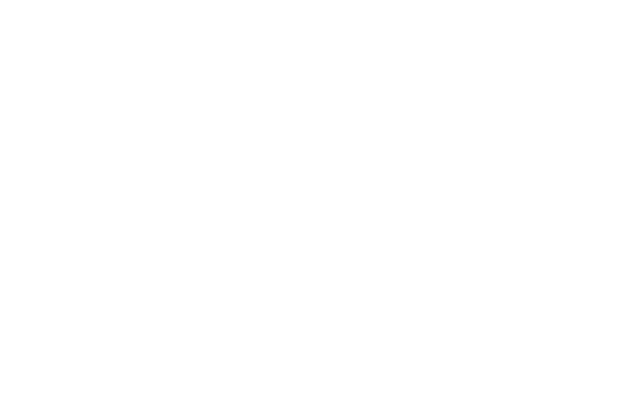
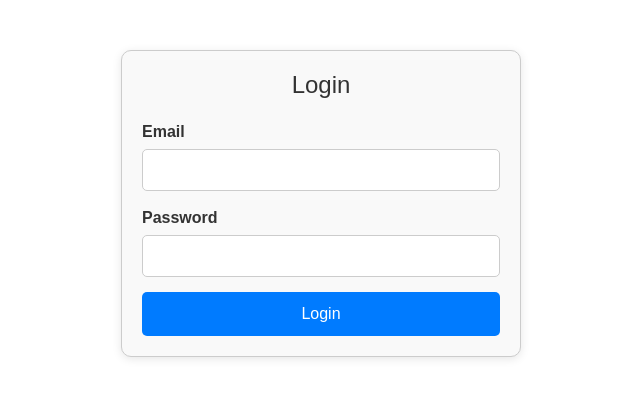
Before and after one commit to Bayelbek/IKTZAP, a React (Create React App) app: page /LoginForm in a window 1280 px wide. Before the commit this address had no page. Shown: the top 398 px of the page, without its empty margins (319-959 px from the left). Built offline with nearby package versions, Linux system fonts and the light colour scheme; a web font is replaced by a local one.

Commit message:
login and  register

```diff
--- a/package.json
+++ b/package.json
@@ -20,7 +20,7 @@
     "react-hook-form": "^7.51.2",
     "react-router-dom": "^6.22.3",
     "react-scripts": "5.0.1",
-    "typescript": "^5.4.4",
+    "typescript": "^4.9.5",
     "web-vitals": "^2.1.4"
   },
   "scripts": {
--- a/src/App.js
+++ b/src/App.js
@@ -5,7 +5,8 @@
 import Categories from "./components/pages/categories/index.tsx";
 import Shop from "./components/pages/shops";
 import Contacts from "./components/pages/contacts";
-
+import RegistrationForm from "./components/Register/index.js"
+import LoginForm from "./components/LoginForm"
 import Vnedorojnik from "./components/pages/categories/vnedorojnik/index.tsx";
 import ToyotaLc200 from "./components/pages/categories/vnedorojnik/toyota_lc_200";
 import ToyotaLc200Electric from "./components/pages/categories/vnedorojnik/toyota_lc_200/Электричество";
@@ -22,6 +23,8 @@
           <Route path="/contacts" element={<Contacts />} />
           <Route path="/category/:id" element={<Vnedorojnik />} />
           <Route path="/toyota_lc_200" element={<ToyotaLc200 />} />
+          <Route path="/registrationForm" element={<RegistrationForm />} />
+          <Route path="/LoginForm" element={<LoginForm />} />
           <Route
             path="/toyota_lc_200_electric"
             element={<ToyotaLc200Electric />}
--- /dev/null
+++ b/src/components/LoginForm/index.js
@@ -0,0 +1,85 @@
+import React, { useState } from 'react';
+import '../../css/pages/LoginForm/loginForm.css'; // Импортируем стили
+
+function LoginForm() {
+  const [formData, setFormData] = useState({
+    email: '',
+    password: '',
+  });
+
+  const [errors, setErrors] = useState({});
+  const [submitted, setSubmitted] = useState(false);
+
+  const handleChange = (e) => {
+    const { name, value } = e.target;
+    setFormData({
+      ...formData,
+      [name]: value,
+    });
+  };
+
+  const validateForm = () => {
+    const errors = {};
+
+    if (!formData.email.trim()) {
+      errors.email = 'Email is required';
+    } else if (!/\S+@\S+\.\S+/.test(formData.email)) {
+      errors.email = 'Email is invalid';
+    }
+
+    if (!formData.password) {
+      errors.password = 'Password is required';
+    }
+
+    return errors;
+  };
+
+  const handleSubmit = (e) => {
+    e.preventDefault();
+    const errors = validateForm();
+    setErrors(errors);
+
+    if (Object.keys(errors).length === 0) {
+      setSubmitted(true);
+      console.log('Form submitted:', formData);
+      // Здесь можно добавить логику для отправки данных на сервер
+    }
+  };
+
+  return (
+    <div className='loginForm'>
+      <h2 className='title'>Login</h2>
+      {submitted ? (
+        <p className='successMessage'>Login successful!</p>
+      ) : (
+        <form onSubmit={handleSubmit}>
+          <div className='formGroup'>
+            <label className='label'>Email</label>
+            <input
+              type="email"
+              name="email"
+              value={formData.email}
+              onChange={handleChange}
+              className='input'
+            />
+            {errors.email && <p className='error'>{errors.email}</p>}
+          </div>
+          <div className='formGroup'>
+            <label className='label'>Password</label>
+            <input
+              type="password"
+              name="password"
+              value={formData.password}
+              onChange={handleChange}
+              className='input'
+            />
+            {errors.password && <p className='error'>{errors.password}</p>}
+          </div>
+          <button type="submit" className='submitButton'>Login</button>
+        </form>
+      )}
+    </div>
+  );
+}
+
+export default LoginForm;
--- /dev/null
+++ b/src/components/Register/index.js
@@ -0,0 +1,120 @@
+import React, { useState } from 'react';
+import  '../../css/pages/RegistrationForm/registration.css';
+
+function Registration() {
+    const [formData, setFormData] = useState({
+      username: '',
+      email: '',
+      password: '',
+      confirmPassword: '',
+    });
+
+    const [errors, setErrors] = useState({});
+    const [submitted, setSubmitted] = useState(false);
+
+    const handleChange = (e) => {
+      const { name, value } = e.target;
+      setFormData({
+        ...formData,
+        [name]: value,
+      });
+    };
+
+    const validateForm = () => {
+      const errors = {};
+
+      if (!formData.username.trim()) {
+        errors.username = 'Username is required';
+      }
+
+      if (!formData.email.trim()) {
+        errors.email = 'Email is required';
+      } else if (!/\S+@\S+\.\S+/.test(formData.email)) {
+        errors.email = 'Email is invalid';
+      }
+
+      if (!formData.password) {
+        errors.password = 'Password is required';
+      } else if (formData.password.length < 6) {
+        errors.password = 'Password must be at least 6 characters';
+      }
+
+      if (formData.password !== formData.confirmPassword) {
+        errors.confirmPassword = 'Passwords do not match';
+      }
+
+      return errors;
+    };
+
+    const handleSubmit = (e) => {
+      e.preventDefault();
+      const errors = validateForm();
+      setErrors(errors);
+
+      if (Object.keys(errors).length === 0) {
+        setSubmitted(true);
+        console.log('Form submitted:', formData);
+      }
+    };
+
+    return (
+      <div className='registrationForm'>
+        <h2 className='title'>Sign Up</h2>
+        {submitted ? (
+          <p className='successMessage'>Registration successful!</p>
+        ) : (
+          <form onSubmit={handleSubmit}>
+            <div className='formGroup'>
+              <label className='label'>Username</label>
+              <input
+                type="text"
+                name="username"
+                value={formData.username}
+                onChange={handleChange}
+                className='input'
+              />
+              {errors.username && <p className='error'>{errors.username}</p>}
+            </div>
+            <div className='formGroup'>
+              <label className='label'>Email</label>
+              <input
+                type="email"
+                name="email"
+                value={formData.email}
+                onChange={handleChange}
+                className='input'
+              />
+              {errors.email && <p className='error'>{errors.email}</p>}
+            </div>
+            <div className='formGroup'>
+              <label className='label'>Password</label>
+              <input
+                type="password"
+                name="password"
+                value={formData.password}
+                onChange={handleChange}
+                className='input'
+              />
+              {errors.password && <p className='error'>{errors.password}</p>}
+            </div>
+            <div className='formGroup'>
+              <label className='label'>Confirm Password</label>
+              <input
+                type="password"
+                name="confirmPassword"
+                value={formData.confirmPassword}
+                onChange={handleChange}
+                className='input'
+              />
+              {errors.confirmPassword && (
+                <p className='error'>{errors.confirmPassword}</p>
+              )}
+            </div>
+            <button type="submit" className='submitButton'>Register</button>
+          </form>
+        )}
+      </div>
+    );
+  }
+
+  export default Registration;
--- a/src/components/footer/index.js
+++ b/src/components/footer/index.js
@@ -12,7 +12,7 @@
                             <li className="logo">
                               <div className="logo_item">
                                 <img src="img/logo.png" alt="" />
-                                <p>Икт Запчасти</p>
+                                <p>ИКТ Запчасти</p>
                               </div>
                               <p>© 2024 Все права защищены.</p>
                             </li>
--- a/src/components/header/index.js
+++ b/src/components/header/index.js
@@ -23,8 +23,9 @@
                 <p><img src="img/phone.svg" alt="" /><a href="tel:+79998889999">+7 999 888 99-99</a></p>
             </div>
             <div className="register">
-                <a className='signIN' href="#">Войти</a>
-                <a className='signUP' href="#">Зарегистрироваться</a>
+                <a className='' href="#"></a>
+                <Link className='signIN' to="/LoginForm">Войти </Link>
+                <Link className='signUP' to="/RegistrationForm">Зарегистрироваться </Link>
             </div>
         </div>
         <div className="header_two">
--- /dev/null
+++ b/src/css/pages/LoginForm/loginForm.css
@@ -0,0 +1,62 @@
+.loginForm {
+    max-width: 400px;
+    margin: 50px auto;
+    padding: 20px;
+    border: 1px solid #ccc;
+    border-radius: 10px;
+    background-color: #f9f9f9;
+    box-shadow: 0 2px 10px rgba(0, 0, 0, 0.1);
+  }
+
+  .title {
+    text-align: center;
+    margin-bottom: 20px;
+    font-size: 24px;
+    color: #333;
+  }
+
+  .formGroup {
+    margin-bottom: 15px;
+  }
+
+  .label {
+    display: block;
+    margin-bottom: 5px;
+    font-weight: bold;
+    color: #333;
+  }
+
+  .input {
+    width: 100%;
+    padding: 8px;
+    border: 1px solid #ccc;
+    border-radius: 5px;
+    box-sizing: border-box;
+  }
+
+  .submitButton {
+    width: 100%;
+    padding: 10px;
+    background-color: #007bff;
+    color: white;
+    border: none;
+    border-radius: 5px;
+    cursor: pointer;
+    font-size: 16px;
+  }
+
+  .submitButton:hover {
+    background-color: #0056b3;
+  }
+
+  .error {
+    color: red;
+    font-size: 12px;
+    margin-top: 5px;
+  }
+
+  .successMessage {
+    text-align: center;
+    font-size: 18px;
+    color: green;
+  }
--- /dev/null
+++ b/src/css/pages/RegistrationForm/registration.css
@@ -0,0 +1,62 @@
+.registrationForm {
+    max-width: 400px;
+    margin: 50px auto;
+    padding: 20px;
+    border: 1px solid #ccc;
+    border-radius: 10px;
+    background-color: #f9f9f9;
+    box-shadow: 0 2px 10px rgba(0, 0, 0, 0.1);
+  }
+
+  .title {
+    text-align: center;
+    margin-bottom: 20px;
+    font-size: 24px;
+    color: #333;
+  }
+
+  .formGroup {
+    margin-bottom: 15px;
+  }
+
+  .label {
+    display: block;
+    margin-bottom: 5px;
+    font-weight: bold;
+    color: #333;
+  }
+
+  .input {
+    width: 100%;
+    padding: 8px;
+    border: 1px solid #ccc;
+    border-radius: 5px;
+    box-sizing: border-box;
+  }
+
+  .submitButton {
+    width: 100%;
+    padding: 10px;
+    background-color: #007bff;
+    color: white;
+    border: none;
+    border-radius: 5px;
+    cursor: pointer;
+    font-size: 16px;
+  }
+
+  .submitButton:hover {
+    background-color: #0056b3;
+  }
+
+  .error {
+    color: red;
+    font-size: 12px;
+    margin-top: 5px;
+  }
+
+  .successMessage {
+    text-align: center;
+    font-size: 18px;
+    color: green;
+  }
--- a/src/index.js
+++ b/src/index.js
@@ -1,7 +1,6 @@
 import React from "react";
 import ReactDOM from "react-dom/client";
 import "../node_modules/bootstrap/dist/css/bootstrap.min.css";
-
 import App from "./App";
 
 const root = ReactDOM.createRoot(document.getElementById("root"));
```
Also changed, not shown: 2 other files (tests, documents, lock files or other folders).
